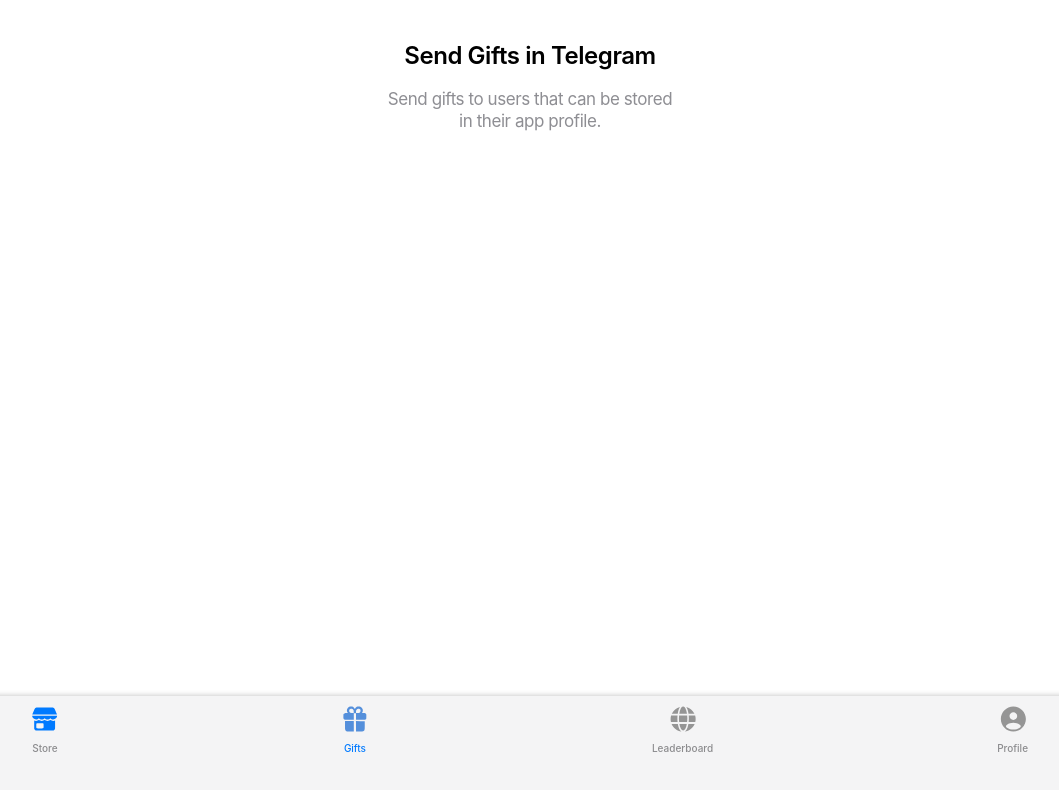
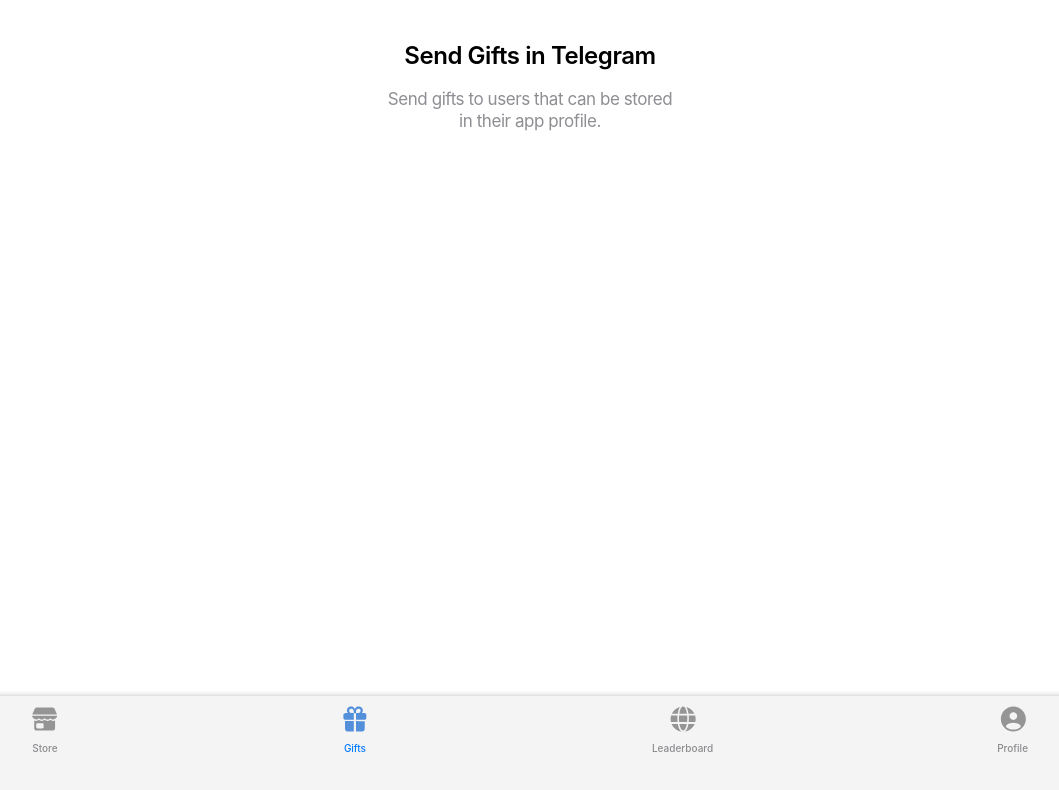
Before and after one commit to ErpalCommunity/gifts-frontend, a React (Create React App) app: page /gifts in a window 1280 px wide. Shown: the top 790 px of the page, without its empty margins (110-1169 px from the left). Built offline with nearby package versions, Linux system fonts and the light colour scheme.

Commit message:
initial commit

```diff
--- a/src/Navigator.css
+++ b/src/Navigator.css
@@ -24,7 +24,6 @@
 .nav-icon {
   width: 26px;
   height: 26px;
-  transition: filter 0.3s;
 }
 
 .nav-text {
```
Also changed, not shown: public/store.svg.
